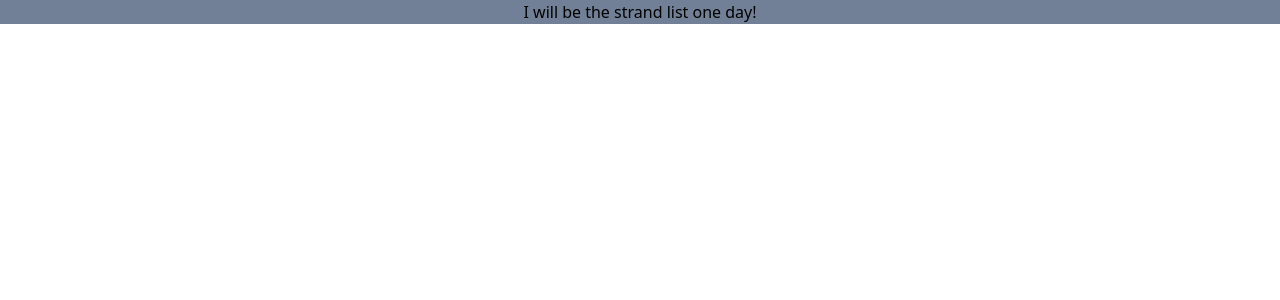
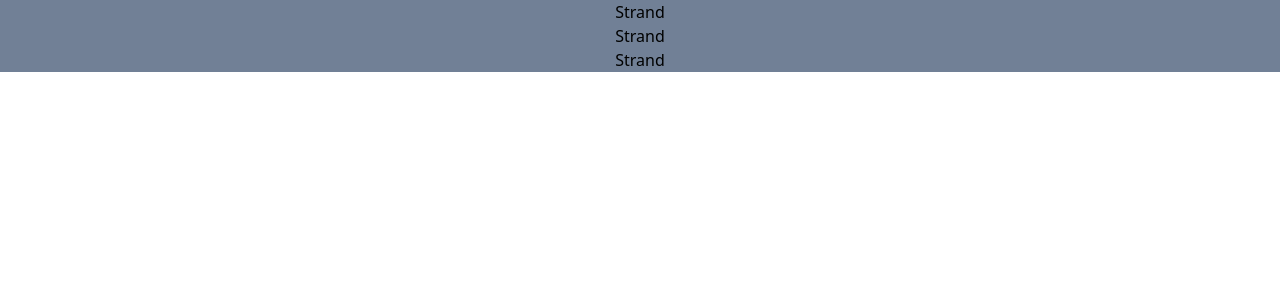
Before and after one commit to ShowMeTheRoapes/Paracord, a React (Create React App) app in the folder paracord-ui/: page / in a window 1280 px wide. Shown: the top 300 px of the page. Built offline with nearby package versions, Linux system fonts and the light colour scheme; the HTML template or start-up script is replaced by a standard one.

Commit message:
Added Strand components and updated tests

```diff
--- /dev/null
+++ b/paracord-ui/src/Components/Strand.js
@@ -0,0 +1,9 @@
+import React, { Component } from 'react'
+
+class Strand extends Component {
+   render() {
+      return <p>Strand</p>
+   }
+}
+
+export default Strand
--- a/paracord-ui/src/Components/StrandList.js
+++ b/paracord-ui/src/Components/StrandList.js
@@ -1,9 +1,12 @@
 import React from 'react'
+import Strand from '../Components/Strand'
 
 function StrandList() {
    return (
       <div id='strand-list'className='bg-gray-600'>
-         <p>I will be the strand list one day!</p>
+         <Strand />
+         <Strand />
+         <Strand />
       </div>
    )
 }
```
Also changed, not shown: 2 other files (tests, documents, lock files or other folders).
